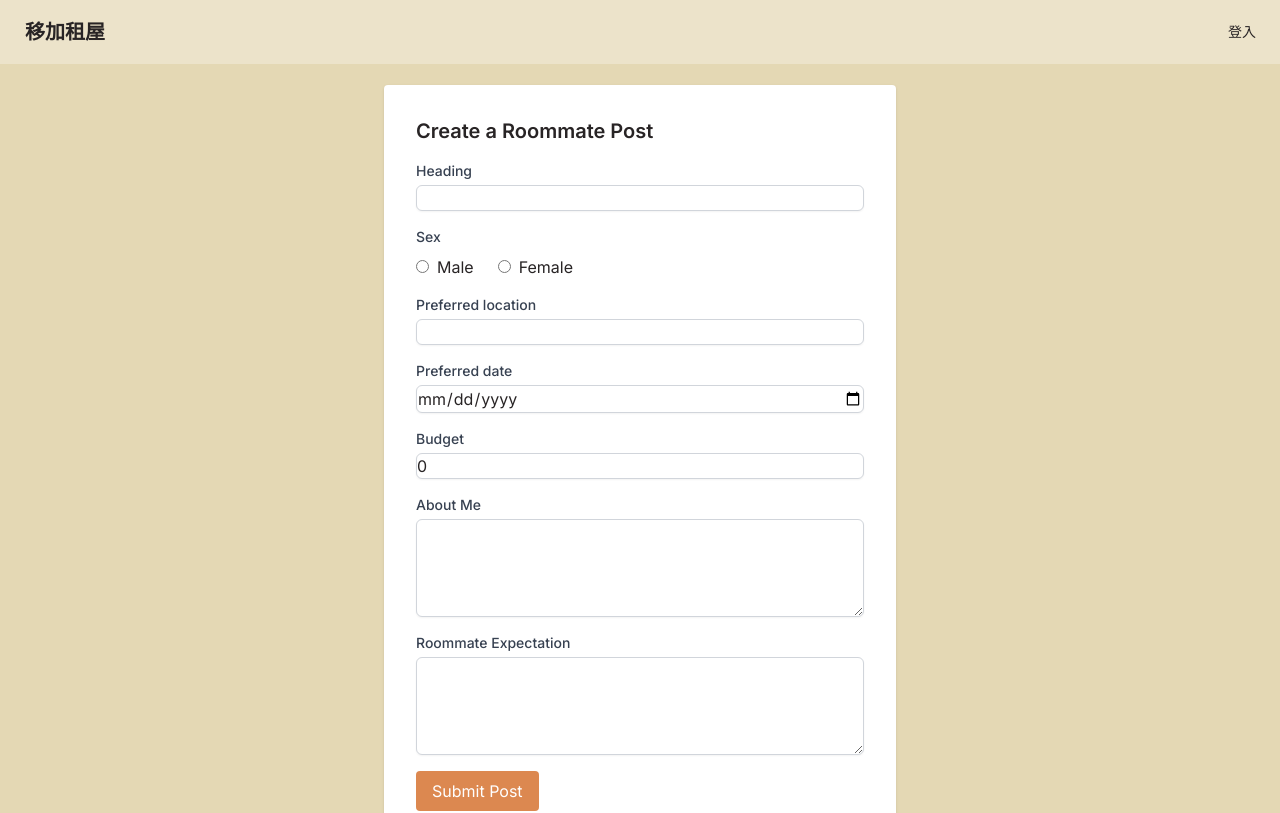
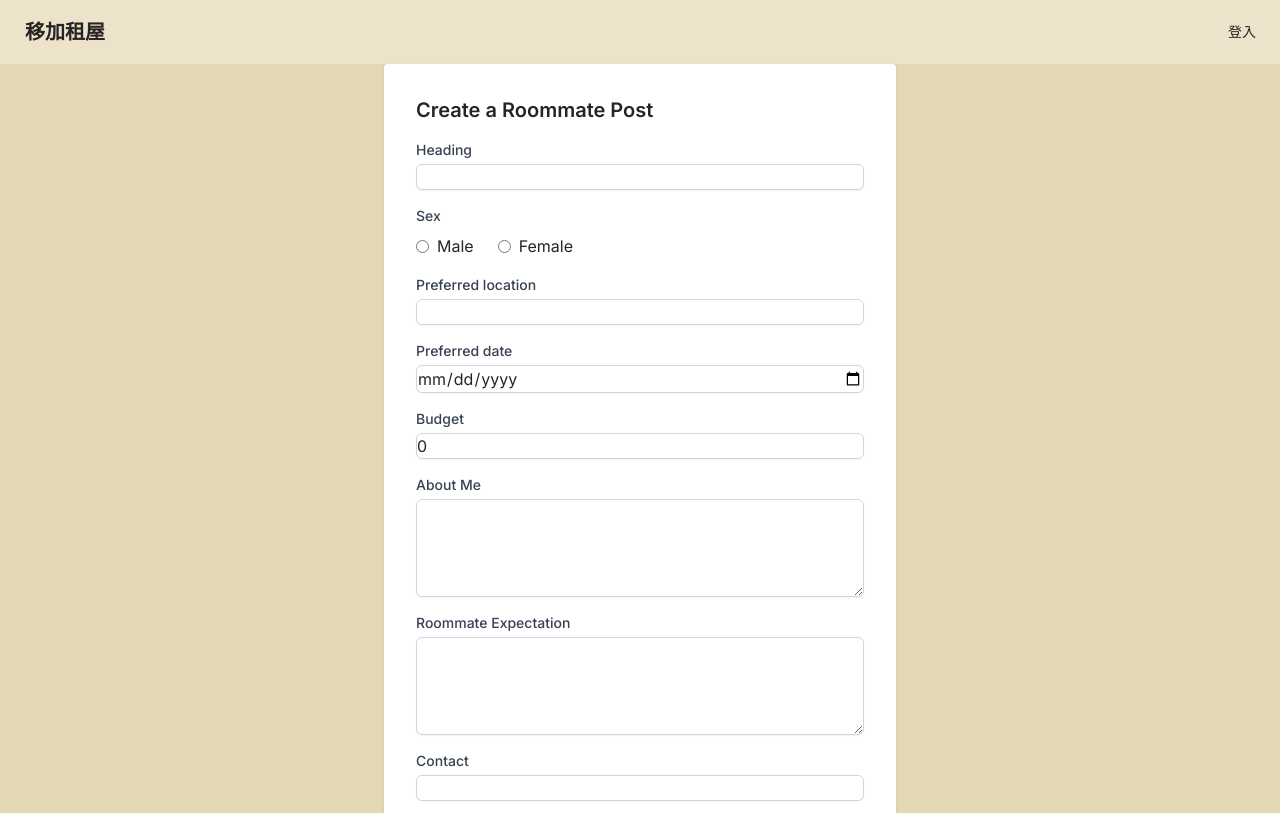
Before and after one commit to Alvisalc/RentinCA-FrontEnd, a Next.js app: page /post-roommate-form in a window 1280 px wide. Shown: the top 813 px of the page. Built offline with nearby package versions, Linux system fonts and the light colour scheme; no server answers.

Commit message:
roommate form element

```diff
--- a/src/app/post-roommate-form/page.tsx
+++ b/src/app/post-roommate-form/page.tsx
@@ -105,7 +105,6 @@ const RoommatePostForm = () => {
 
         {/* Perferred Type */}
 
-
         {/* Perferred Move-in Date */}
         <div className="mb-4">
           <label htmlFor="date" className="block text-sm font-medium text-gray-700">Preferred date</label>
@@ -130,7 +129,11 @@ const RoommatePostForm = () => {
           <textarea id="roommate_expectation" name="roommate_expectation" value={formData.about_roommate} onChange={handleChange}  rows={4} className="mt-1 block w-full border border-gray-300 rounded-md shadow-sm"></textarea>
         </div>
 
-
+        {/* Contact */}
+        <div className="mb-4">
+          <label htmlFor="contact" className="block text-sm font-medium text-gray-700">Contact</label>
+          <input type="text" id="contact" name="contact" value={formData.contact} onChange={handleChange} className="mt-1 block w-full border border-gray-300 rounded-md shadow-sm" required/>
+        </div>
 
         <button type="submit" className="px-4 py-2 bg-accent text-white rounded ">Submit Post</button>
       </form>
```
Also changed, not shown: src/app/post-rent-form/page.tsx (+0 -16 lines), src/utils/supabase.ts (+0 -7 lines).
